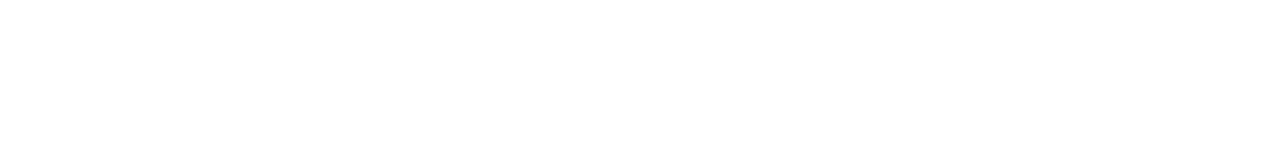
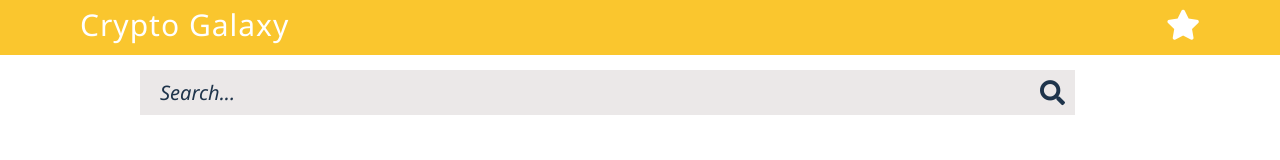
Before and after one commit to Henry-Nichols/ajax-project, a website: page index.html in a window 1280 px wide. Drawn offline with Linux system fonts and the light colour scheme.

Commit message:
Completed Layout

```diff
--- a/css/layout.css
+++ b/css/layout.css
@@ -0,0 +1,34 @@
+.container {
+  margin: 0 auto;
+  padding: 0 5rem;
+}
+
+.row {
+  display: flex;
+  flex-direction: column;
+}
+
+.row-search {
+  width: 75%;
+}
+
+.nav {
+  display: flex;
+  width: 100%;
+  justify-content: space-between;
+  align-items: center;
+}
+
+.search-container {
+  display: flex;
+  justify-content: center;
+}
+
+.btn-search {
+  display: flex;
+  justify-content: center;
+}
+
+.hidden {
+  display: none;
+}
--- a/css/reset.css
+++ b/css/reset.css
@@ -1,4 +1,5 @@
 * {
+
   box-sizing: border-box;
 }
 
--- a/css/styles.css
+++ b/css/styles.css
@@ -0,0 +1,72 @@
+* {
+  font-family: 'Noto Sans', sans-serif;
+}
+
+.background {
+  background: url(../images/Crypto\ Space\ \(3\).png) no-repeat center center fixed;
+  -webkit-background-size: cover;
+  -moz-background-size: cover;
+  -o-background-size: cover;
+  background-size: cover;
+}
+
+h2 {
+  line-height: 0;
+  letter-spacing: 1px;
+  font-weight: 500;
+  cursor: pointer;
+}
+
+header {
+  background-color: rgb(250, 198, 46);
+  color: white;
+  font-size: 20px;
+  height: 55px;
+}
+
+.fa-star {
+  color: white;
+  font-size: 30px;
+  cursor: pointer;
+}
+
+.fa-search {
+  color: rgb(30, 52, 75);
+  font-size: 25px;
+  position: relative;
+  top: 25px;
+  right: 35px;
+  cursor: pointer;
+}
+
+.search-bar {
+  width: 100%;
+}
+
+input {
+  margin-top: 15px;
+  padding-top: 5px;
+  background-color: rgb(235, 232, 232);
+  border: none;
+  outline: none;
+  width: 100%;
+  height: 45px;
+  font-size: 20px;
+  padding-bottom: 5px;
+  padding-left: 20px;
+}
+
+::placeholder {
+  color: rgb(30, 52, 75);
+  font-size: 20px;
+  font-style: italic;
+}
+
+#start-btn {
+  color: white;
+  background-color: rgb(30, 52, 75);
+  position:fixed;
+  bottom: 275px;
+  left: 48%;
+  width: 60px;
+}
--- a/index.html
+++ b/index.html
@@ -8,11 +8,51 @@
   <link rel="stylesheet" href="css/reset.css">
   <link rel="stylesheet" href="css/layout.css">
   <link rel="stylesheet" href="css/styles.css">
+  <link rel="stylesheet" href="https://cdnjs.cloudflare.com/ajax/libs/font-awesome/5.15.3/css/all.min.css">
+  <link rel="preconnect" href="https://fonts.gstatic.com">
+  <link href="https://fonts.googleapis.com/css2?family=Noto+Sans:ital,wght@0,400;0,700;1,400;1,700&display=swap"
+    rel="stylesheet">
 </head>
 <body>
-  <header>
+
+  <div class="splash-screen hidden">
+    <button id="start-btn">START NOW</button>
+  </div>
+
+
+  <header class="container">
+    <div class="row">
+      <div class="column-full nav">
+        <h2 id="title">Crypto Galaxy</h2>
+        <i id="wishlist" class="fas fa-star"></i>
+      </div>
+    </div>
   </header>
+
   <main>
+
+    <div class="search-container">
+
+      <div class="row-search">
+        <div class="column-full search-bar">
+          <div class="btn-search">
+            <input type="text" class="search" placeholder="Search..." name="search">
+            <i class="fas fa-search"></i>
+          </div>
+        </div>
+      </div>
+
+      <div class="row">
+        <div class="column-full">
+          <ul>
+
+          </ul>
+        </div>
+      </div>
+
+    </div>
+
+
   </main>
   <script src="js/data.js"></script>
   <script src="js/main.js"></script>
--- a/js/data.js
+++ b/js/data.js
@@ -1 +1,4 @@
 /* exported data */
+var coinData = {
+
+};
--- a/js/main.js
+++ b/js/main.js
@@ -0,0 +1,40 @@
+var title = document.getElementById('title');
+var wishlist = document.getElementById('wishlist');
+var startButton = document.getElementById('start-btn');
+var main = document.querySelector('main');
+var header = document.querySelector('header');
+var background = document.querySelector('body');
+var splashScreen = document.querySelector('.splash-screen');
+
+function getCryptoCoin(name) {
+  var xhr = new XMLHttpRequest();
+  // xhr.open('GET', 'https://api.coingecko.com/api/v3/coins/list');
+  xhr.responseType = 'json';
+  xhr.addEventListener('load', function () {
+    console.log(xhr.response);
+  });
+  xhr.send();
+}
+
+title.addEventListener('click', function () {
+  main.classList.add('hidden');
+  header.classList.add('hidden');
+  background.classList.add('background');
+  splashScreen.classList.remove('hidden');
+});
+
+startButton.addEventListener('click', function () {
+  main.classList.remove('hidden');
+  header.classList.remove('hidden');
+  background.classList.remove('background');
+  splashScreen.classList.add('hidden');
+});
+
+wishlist.addEventListener('click', function () {
+  main.classList.add('hidden');
+});
+
+var cryptoLi = document.createElement('li');
+
+var priceDiv = document.createElement('div');
+cryptoLi.appendChild(priceDiv);
```
Also changed, not shown: images/Crypto Space (3).png (added).
